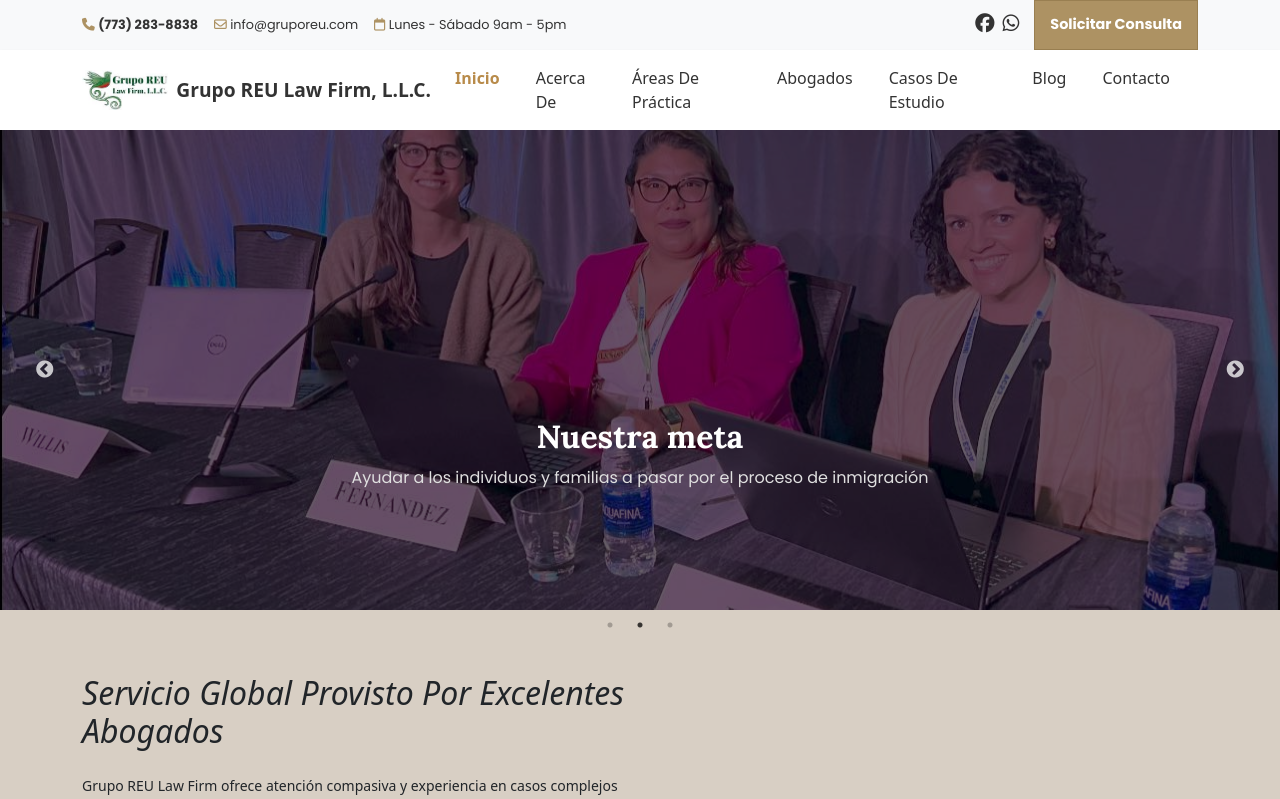
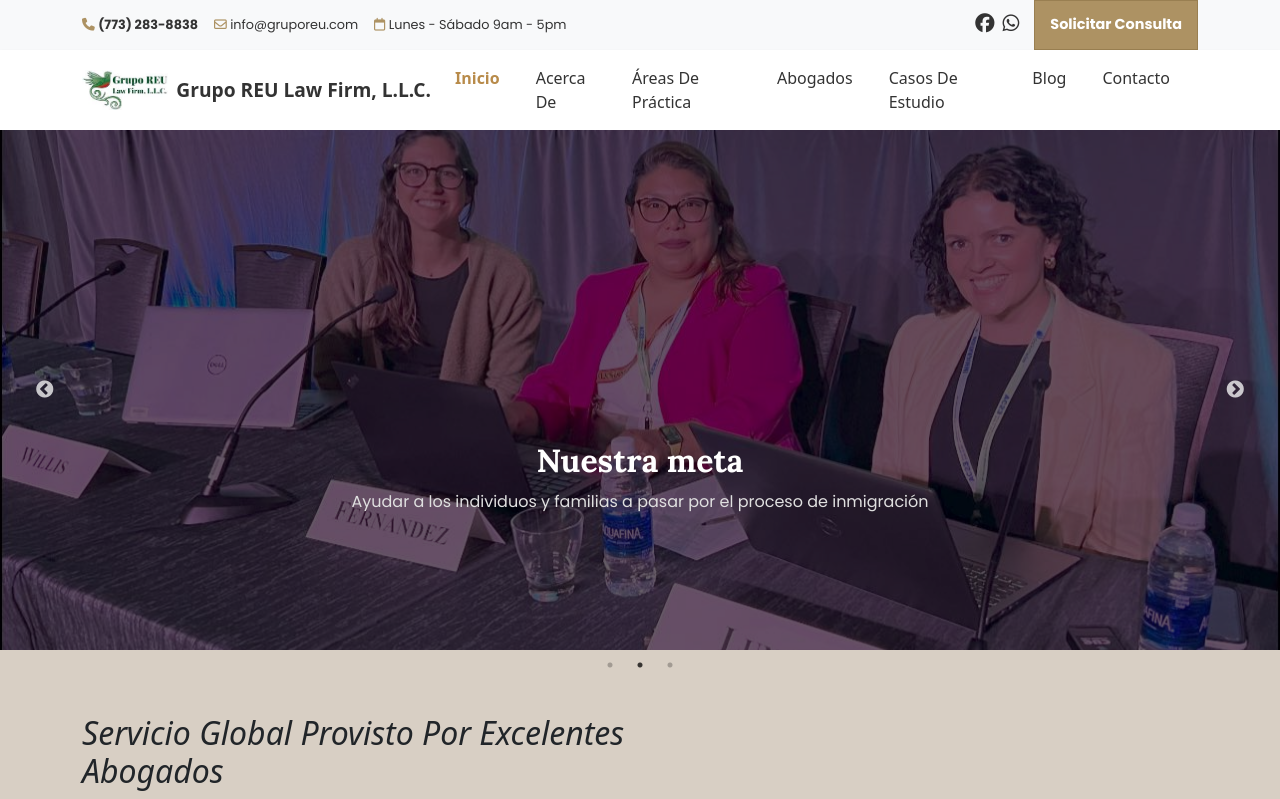
Before and after one commit to MischaTobias/grupo-reu-site, a React (Vite) app: page /#/ in a window 1280 px wide. Shown: the top 799 px of the page. Built offline with nearby package versions, Linux system fonts and the light colour scheme.

Commit message:
fix height for carousel

```diff
--- a/src/components/Carousel.css
+++ b/src/components/Carousel.css
@@ -6,7 +6,7 @@
 .slick-track,
 .carousel-item,
 .slide-image {
-  height: 60vh;
+  height: 65vh;
 }
 
 @media (max-width: 768px) {
```
